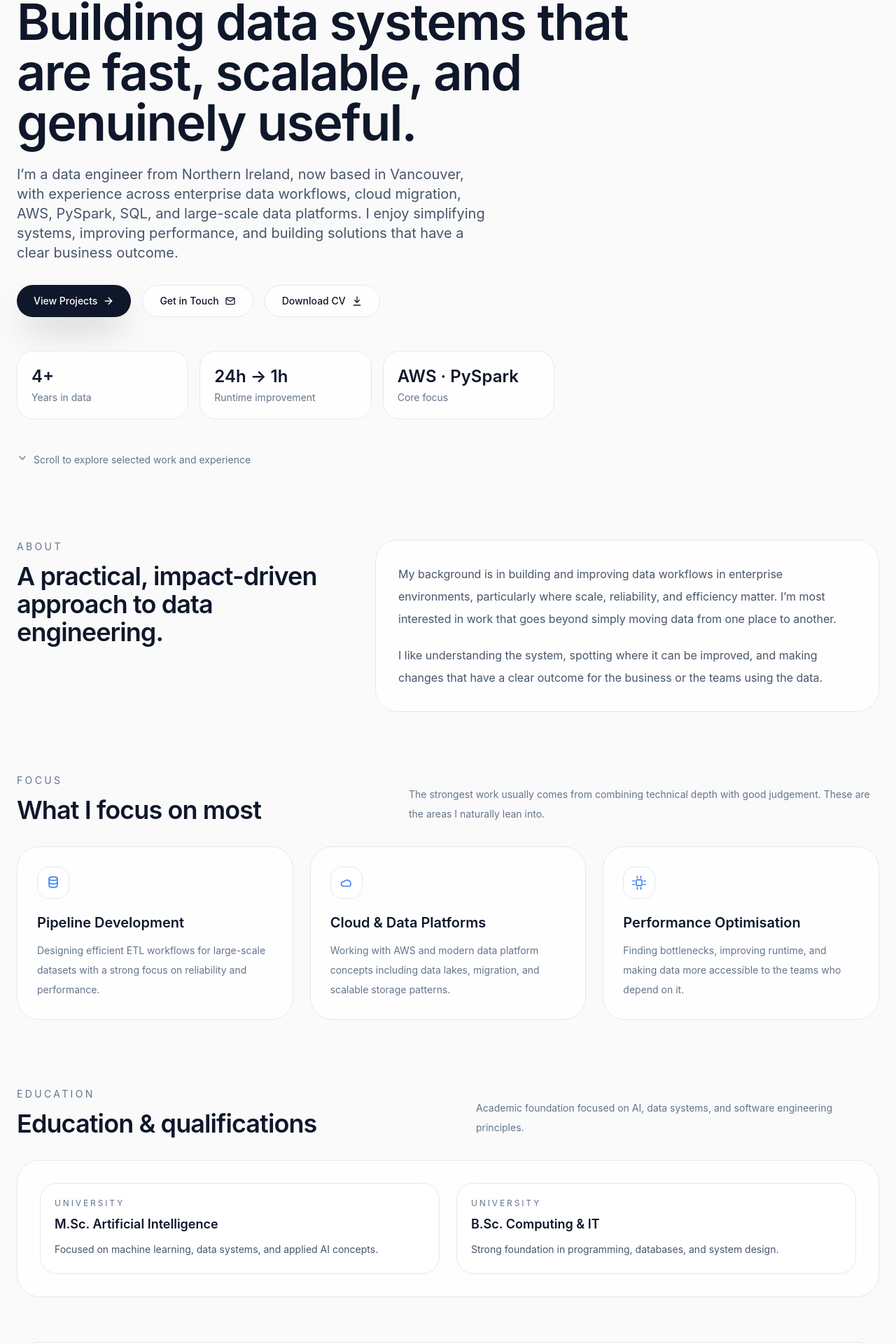
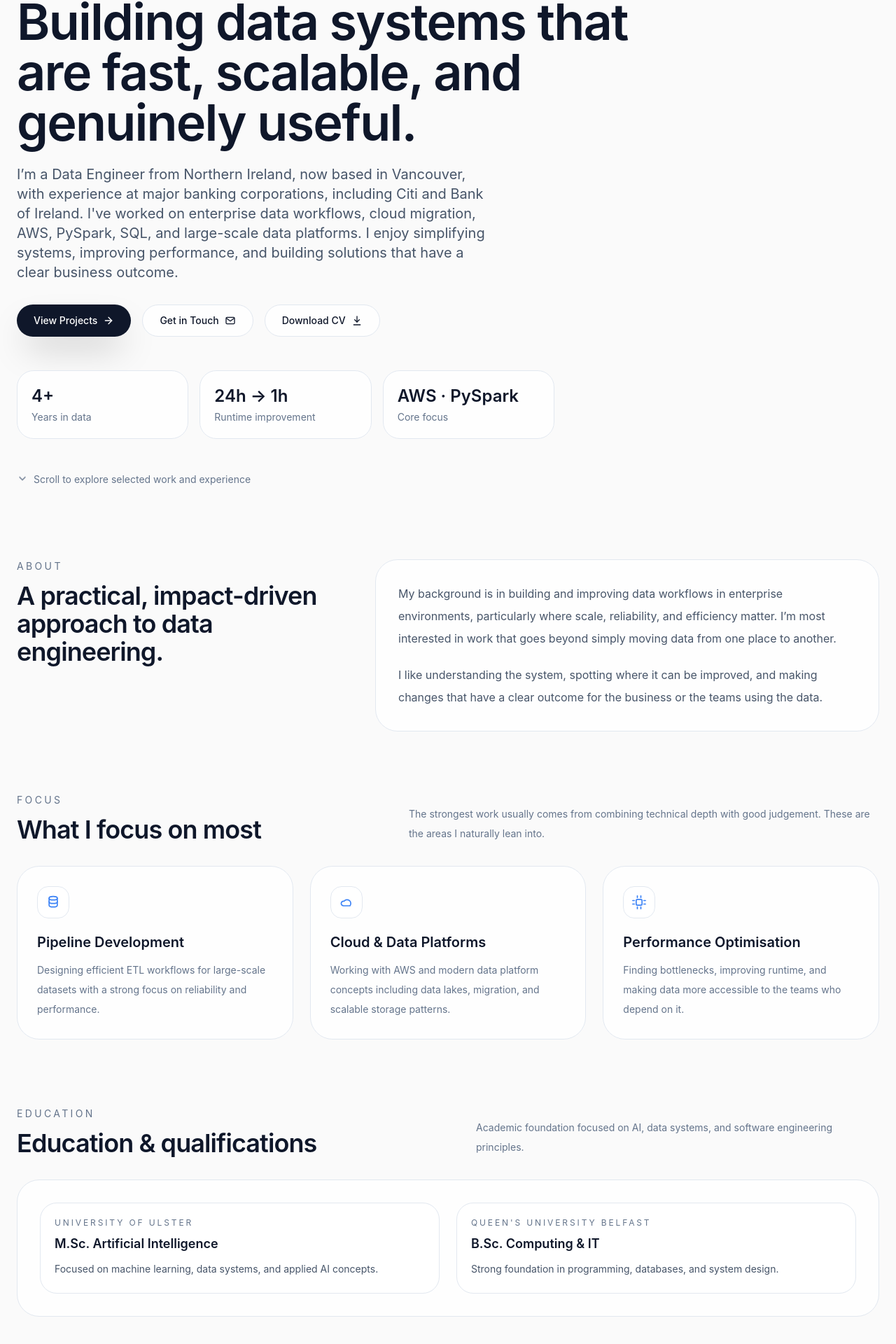
Before and after one commit to calum-nairn99/calum_portfolio_website, a React (Vite) app: page / in a window 1280 px wide. Shown: the part 253-2173 px from the top of the page at 70% size. Built offline with nearby package versions, Linux system fonts and the light colour scheme.

Commit message:
Update App.jsx

```diff
--- a/src/App.jsx
+++ b/src/App.jsx
@@ -684,13 +684,13 @@ export default function CalumPortfolioWebsite() {
   const educationItems = [
     {
       title: "M.Sc. Artificial Intelligence",
-      school: "University",
+      school: "University of Ulster",
       detail:
         "Focused on machine learning, data systems, and applied AI concepts.",
     },
     {
       title: "B.Sc. Computing & IT",
-      school: "University",
+      school: "Queen's University Belfast",
       detail:
         "Strong foundation in programming, databases, and system design.",
     },
@@ -919,8 +919,9 @@ export default function CalumPortfolioWebsite() {
               <p
                 className={`mt-6 max-w-2xl text-lg leading-8 md:text-xl ${themeClasses.muted}`}
               >
-                I’m a data engineer from Northern Ireland, now based in
-                Vancouver, with experience across enterprise data workflows,
+                I’m a Data Engineer from Northern Ireland, now based in
+                Vancouver, with experience at major banking corporations, including
+                Citi and Bank of Ireland. I've worked on enterprise data workflows,
                 cloud migration, AWS, PySpark, SQL, and large-scale data
                 platforms. I enjoy simplifying systems, improving performance,
                 and building solutions that have a clear business outcome.
```
